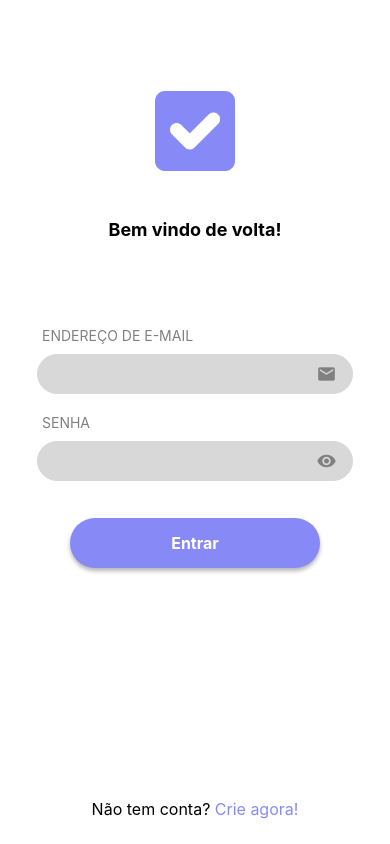
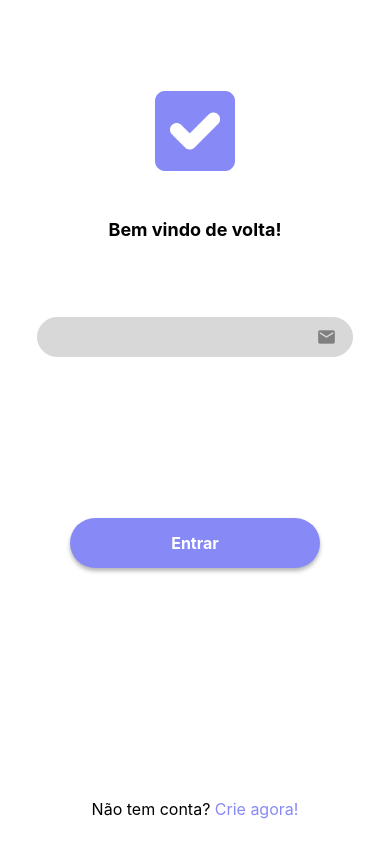
Before and after one commit to raivinht/ReactNative-App, a React Native app: screen / in a window 390 px wide. Built offline with nearby package versions, Linux system fonts and the light colour scheme.

Commit message:
Improving the code and organizing its components for architecture.

```diff
--- a/src/pages/login/index.tsx
+++ b/src/pages/login/index.tsx
@@ -4,6 +4,7 @@ import { style } from "./styles"
 import Logo from '../../assets/logo.png';
 import { MaterialIcons } from '@expo/vector-icons';
 import { themes } from "../../global/themes";
+import { Input } from "../../components/input";
 
 export default function Login() {
     const [email, setEmail] = useState('');
@@ -41,7 +42,8 @@ export default function Login() {
                 <Text style={style.text}>Bem vindo de volta!</Text>
             </View>
             <View style={style.boxMid}>
-                <Text style={style.titleInput}>ENDEREÇO DE E-MAIL</Text>
+                <Input />
+                {/* <Text style={style.titleInput}>ENDEREÇO DE E-MAIL</Text>
                 <View style={style.boxInput}>
                     <TextInput
                         style={style.input}
@@ -66,7 +68,7 @@ export default function Login() {
                         size={20}
                         color={themes.colors.gray}
                     />
-                </View>
+                </View> */}
             </View>
             <View style={style.boxBottom}>
                 <TouchableOpacity style={style.button} onPress={() => getLogin()}>
```
